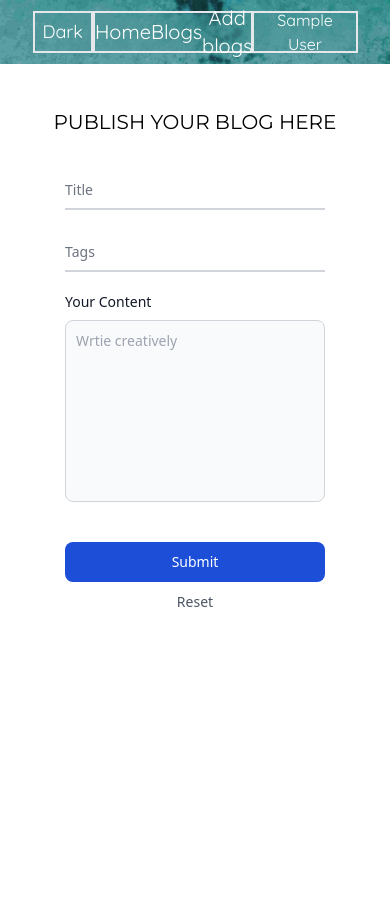
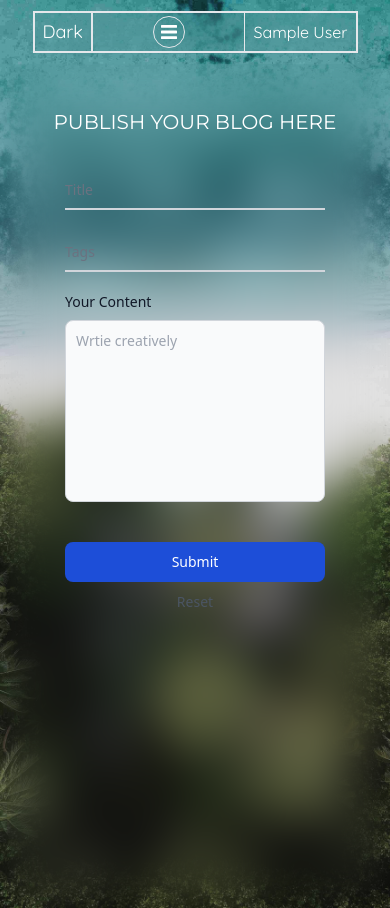
Before and after one commit to Priyanshu885588/Blog-website, a React (Vite) app in the folder react/: page /add-blog in a window 390 px wide. Built offline with nearby package versions, Linux system fonts and the light colour scheme; sample sign-in values are in the browser's storage.

Commit message:
added hamburger for small devices

```diff
--- a/react/src/App.css
+++ b/react/src/App.css
@@ -14,9 +14,7 @@ body {
 .dark {
   background-color: #00000092;
   background-blend-mode: multiply;
-
 }
-
 .box-shadow {
   box-shadow: 5px 5px 10px rgba(0, 0, 0, 0.482);
 }
--- a/react/src/components/BlogPost/BlogPostForm.jsx
+++ b/react/src/components/BlogPost/BlogPostForm.jsx
@@ -55,7 +55,7 @@ export const BlogPostForm = () => {
 
   if (loading) {
     return (
-      <div className="flex items-center flex-col gap-4 justify-center w-screen h-screen rounded-lg bg-gray-50 dark:bg-black z-50">
+      <div className="flex items-center flex-col gap-4 justify-center w-screen h-screen rounded-lg bg-transparent backdrop:blur-2xl z-50">
         <div role="status">
           <svg
             aria-hidden="true"
@@ -82,17 +82,17 @@ export const BlogPostForm = () => {
   }
 
   return (
-    <div className="bg-white dark:bg-black h-screen pt-7">
-      <h1 className="text-center montserrat uppercase text-xl mb-8 text-black dark:text-gray-400 pt-4">
+    <div className="bg-transparent dark:bg-transparent backdrop-blur-xl min-h-screen pt-7 w-full">
+      <h1 className="text-center montserrat uppercase text-xl mb-8 text-white dark:text-gray-400 pt-4">
         Publish your blog here
       </h1>
-      <form className="w-2/3 mx-auto" onSubmit={handleSubmit}>
+      <form className="w-2/3 mx-auto bg-transparent" onSubmit={handleSubmit}>
         <div className="relative z-0 w-full mb-5 group">
           <input
             type="text"
             name="title"
             id="title"
-            className="block py-2.5 px-0 w-full text-sm text-gray-900 bg-transparent border-0 border-b-2 border-gray-300 appearance-none dark:text-white dark:border-gray-600 dark:focus:border-blue-500 focus:outline-none focus:ring-0 focus:border-blue-600 peer"
+            className="block py-2.5 px-0 w-full text-sm text-gray-100 bg-transparent border-0 border-b-2 border-gray-300 appearance-none dark:text-white dark:border-gray-600 dark:focus:border-blue-500 focus:outline-none focus:ring-0 focus:border-blue-600 peer"
             placeholder=" "
             value={values.title}
             onChange={handleChange}
--- a/react/src/components/BlogPost/BlogsPage/Blogpost.jsx
+++ b/react/src/components/BlogPost/BlogsPage/Blogpost.jsx
@@ -8,7 +8,7 @@ export const Blogpost = ({ post, handleSingleblog }) => {
       <div
         onClick={() => handleSingleblog(post._id)}
         key={post._id} // Assuming each post has a unique identifier like 'id'
-        className="w-11/12 md:w-1/2 p-6 bg-transparent backdrop-blur-3xl border-2 border-transparent rounded-2xl shadow-lg shadow-gray-400 dark:shadow-gray-100 dark:shadow-none hover:border-gray-200 dark:hover:border-gray-200 cursor-pointer transition-all duration-200 ease-in-out flex flex-col justify-center items-center relative z-20"
+        className="w-11/12 md:w-1/2 p-6 bg-transparent backdrop-blur-3xl border-2 border-transparent rounded-2xl shadow-sm shadow-gray-400  dark:shadow-none hover:border-gray-200 dark:hover:border-gray-200 cursor-pointer transition-all duration-200 ease-in-out flex flex-col justify-center items-center relative z-20"
       >
         <h5
           id="title"
--- a/react/src/components/BlogPost/BlogsPage/Comments.jsx
+++ b/react/src/components/BlogPost/BlogsPage/Comments.jsx
@@ -13,7 +13,7 @@ export const Comments = ({commentArray}) => {
     }
   };
   return (
-    <div className="w-16 bg-transparent rounded-r-xl h-12 shadow-md flex gap-2 justify-center items-center">
+    <div className="w-16 dark:bg-transparent bg-slate-50 rounded-r-xl h-12 shadow-md flex gap-2 justify-center items-center">
       <button
         type="button"
         className="text-blue-700 border border-gray-700 hover:bg-blue-300 hover:text-white focus:ring-4 focus:outline-none focus:ring-blue-300 font-medium rounded-full text-sm p-1.5 text-center inline-flex items-center dark:bg-gray-200 dark:hover:text-white  dark:hover:bg-blue-500"
--- a/react/src/components/BlogPost/BlogsPage/Likes.jsx
+++ b/react/src/components/BlogPost/BlogsPage/Likes.jsx
@@ -41,7 +41,7 @@ export const Likes = ({ postId, likeArray }) => {
     }
   };
   return (
-    <div className="w-16 bg-transparent rounded-l-xl h-12 shadow-md flex gap-2 justify-center items-center">
+    <div className="w-16 dark:bg-transparent bg-slate-50 rounded-l-xl h-12 shadow-md flex gap-2 justify-center items-center">
       <Toaster />
       <button
         type="button"
--- a/react/src/components/Navbar/HorizontalNavbar.jsx
+++ b/react/src/components/Navbar/HorizontalNavbar.jsx
@@ -6,15 +6,19 @@ import { useSelector, useDispatch } from "react-redux";
 import { Dropdown } from "./Dropdown";
 
 export const HorizontalNavbar = () => {
+  const [triggerBar, setTriggerBar] = useState(false);
+  const handleTriggerBar = () => {
+    setTriggerBar((prev) => !prev);
+  };
   const { userInfo } = useSelector((state) => state.auth);
 
   return (
     <div className="w-screen bg-transparent z-50 h-16 sticky top-0 md:h-28 flex justify-center items-center">
-      <div className="w-5/6 border-2 flex justify-between bg-transparent h-4/6 text-white backdrop-blur-xl">
+      <div className="w-5/6 border-2 flex justify-between items-center bg-transparent h-4/6 text-white backdrop-blur-xl">
         <div className="flex gap-4 border-r-2 h-full p-2 justify-center items-center">
           <DarkModeToggle />
         </div>
-        <div className="h-full border-r-2 border-l-2 flex justify-evenly items-center w-1/2 quicksand">
+        <div className="md:h-full md:bg-transparent border-r-2 border-l-2 md:flex justify-evenly items-center md:w-1/2 quicksand w-32 md:static md:flex-row flex-col hidden">
           <Link
             to="/"
             className="dark:text-white hover:text-gray-400 hover:dark:text-gray-600 text-white w-full text-xl md:text-lg text-center"
@@ -34,6 +38,53 @@ export const HorizontalNavbar = () => {
             Add blogs
           </Link>
         </div>
+        <div className="md:hidden ">
+          <button
+            onClick={handleTriggerBar}
+            type="button"
+            className="inline-flex items-center p-1 w-8 h-8 justify-center rounded-full border"
+          >
+            <svg
+              className="w-4 h-4"
+              aria-hidden="true"
+              xmlns="http://www.w3.org/2000/svg"
+              fill="none"
+              viewBox="0 0 17 14"
+            >
+              <path
+                stroke="white"
+                strokeLinecap="round"
+                strokeLinejoin="round"
+                strokeWidth="3"
+                d="M1 1h15M1 7h15M1 13h15"
+              />
+            </svg>
+          </button>
+          {triggerBar && (
+            <div className="">
+              <div className="flex flex-col gap-3 absolute bg-gray-900 rounded-b-3xl top-10 left-0 w-full quicksand p-5">
+                <Link
+                  to="/"
+                  className="dark:text-white hover:text-gray-400 hover:dark:text-gray-600 text-white w-full text-xl md:text-lg text-center"
+                >
+                  Home
+                </Link>
+                <Link
+                  to="/blogs"
+                  className="dark:text-white hover:text-gray-400 hover:dark:text-gray-600 text-white ack w-full text-xl md:text-lg text-center"
+                >
+                  Blogs
+                </Link>
+                <Link
+                  to="/add-blog"
+                  className="dark:text-white hover:text-gray-400 hover:dark:text-gray-600 text-white w-full text-xl md:text-lg text-center"
+                >
+                  Add blogs
+                </Link>
+              </div>
+            </div>
+          )}
+        </div>
         <div className="border-l h-full w-30 relative overflow-visible dark:text-white flex justify-center items-center text-black p-2 gap-4 text-lg">
           {userInfo ? (
             <>
@@ -41,7 +92,10 @@ export const HorizontalNavbar = () => {
             </>
           ) : (
             <>
-              <Link to="/SignIn" className="quicksand hover:text-gray-500 text-white">
+              <Link
+                to="/SignIn"
+                className="quicksand hover:text-gray-500 text-white"
+              >
                 Sign In
               </Link>
             </>
```
